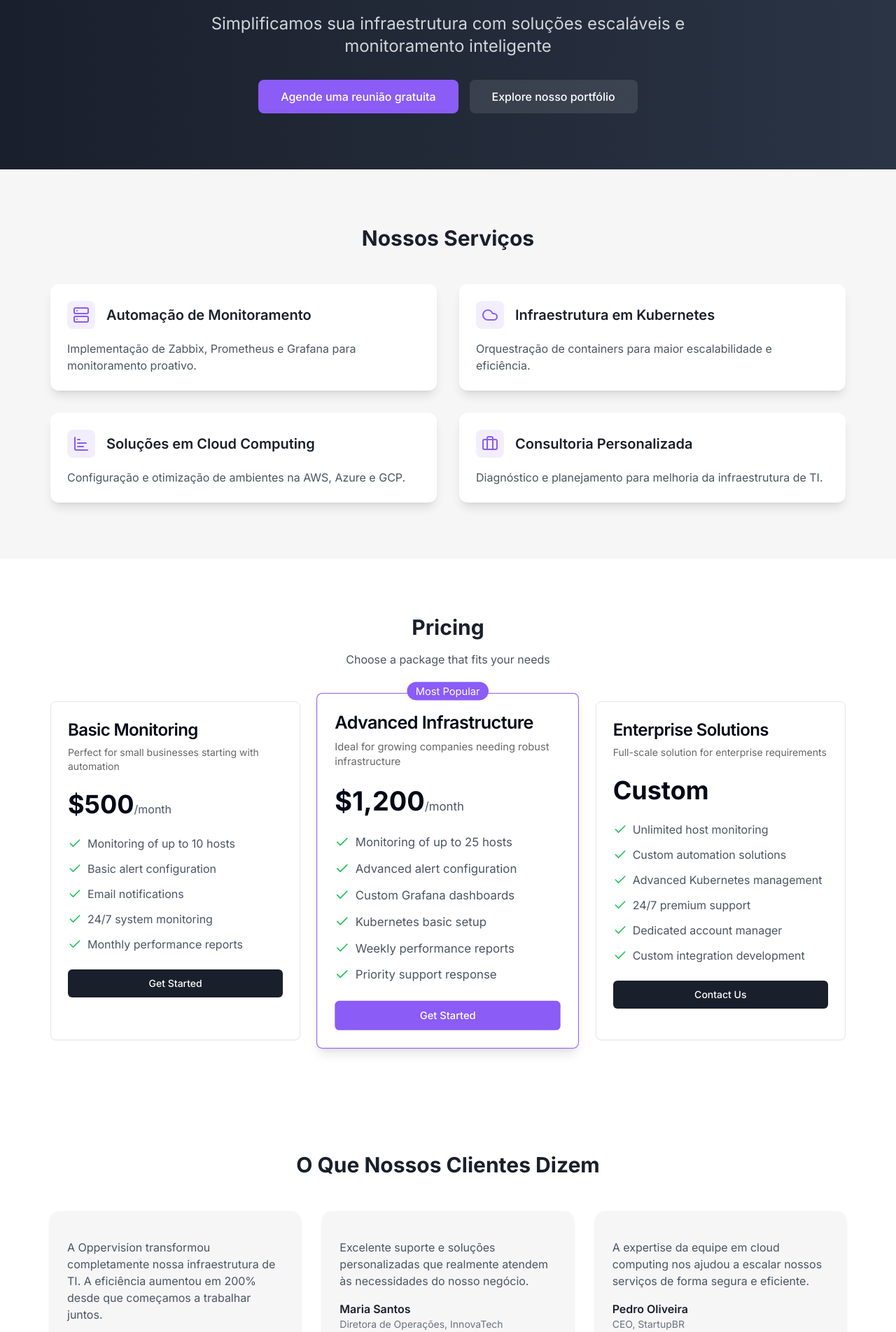
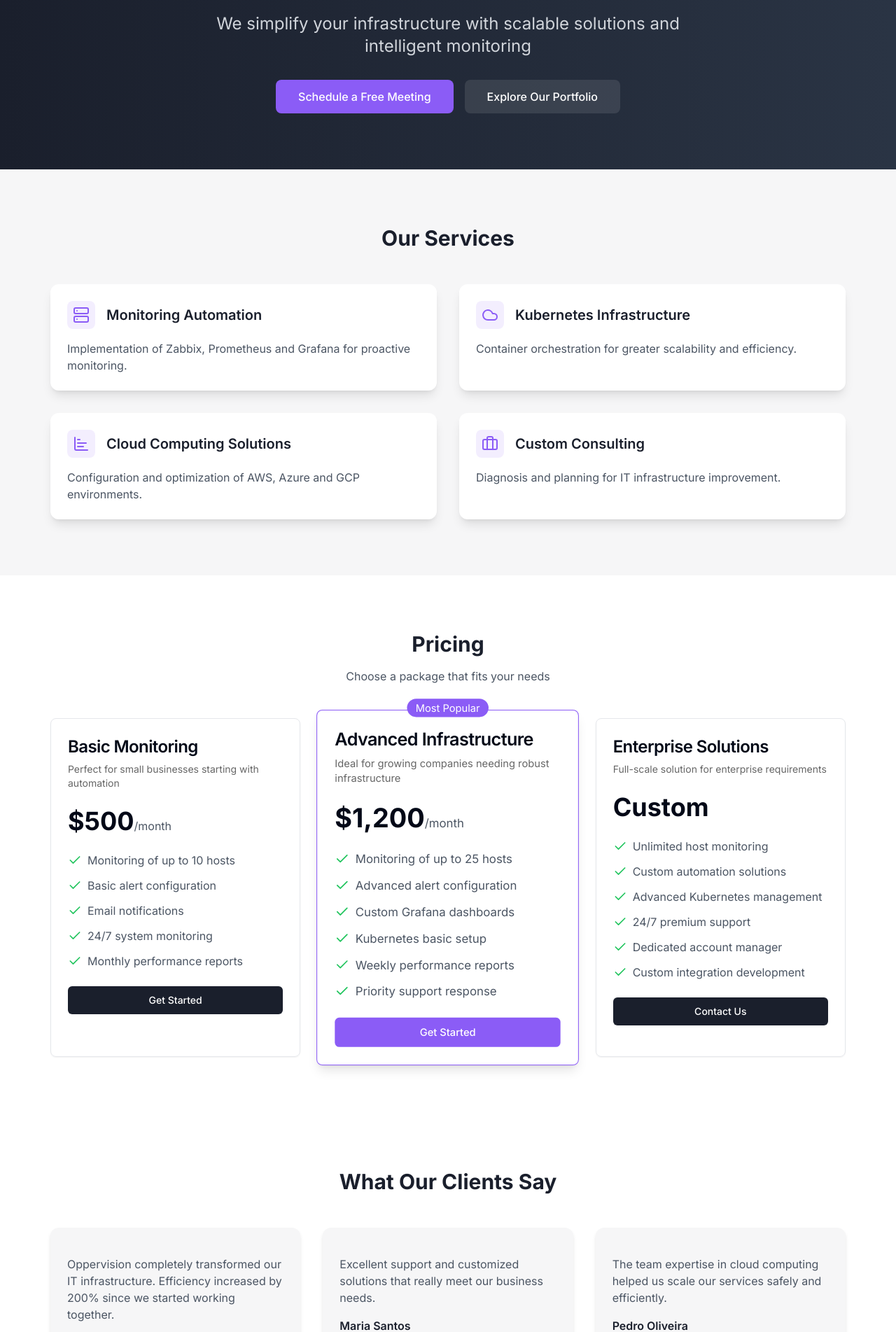
Before and after one commit to EnzoTrevisanDev/oppervision-nexus, a React (Vite) app: page / in a window 1280 px wide. Shown: the part 182-2085 px from the top of the page at 70% size. Built offline with nearby package versions, Linux system fonts and the light colour scheme.

Commit message:
Add translations for website
Implement translations across the entire website to support multiple languages.
[skip gpt_engineer]

```diff
--- a/src/contexts/LanguageContext.tsx
+++ b/src/contexts/LanguageContext.tsx
@@ -70,6 +70,12 @@ const translations = {
     'portfolio.subtitle': 'See how we have helped businesses transform their IT infrastructure',
     'portfolio.viewProject': 'View Project',
     'portfolio.cta': 'Want to see your project here?',
+
+    // Testimonials
+    'testimonials.title': 'What Our Clients Say',
+    'testimonials.1': 'Oppervision completely transformed our IT infrastructure. Efficiency increased by 200% since we started working together.',
+    'testimonials.2': 'Excellent support and customized solutions that really meet our business needs.',
+    'testimonials.3': 'The team expertise in cloud computing helped us scale our services safely and efficiently.',
   },
   'pt-BR': {
     // SEO
@@ -134,6 +140,12 @@ const translations = {
     'portfolio.subtitle': 'Veja como ajudamos empresas a transformar sua infraestrutura de TI',
     'portfolio.viewProject': 'Ver Projeto',
     'portfolio.cta': 'Quer ver seu projeto aqui?',
+
+    // Testimonials
+    'testimonials.title': 'O Que Nossos Clientes Dizem',
+    'testimonials.1': 'A Oppervision transformou completamente nossa infraestrutura de TI. A eficiência aumentou em 200% desde que começamos a trabalhar juntos.',
+    'testimonials.2': 'Excelente suporte e soluções personalizadas que realmente atendem às necessidades do nosso negócio.',
+    'testimonials.3': 'A expertise da equipe em cloud computing nos ajudou a escalar nossos serviços de forma segura e eficiente.',
   }
 };
 
--- a/src/pages/Index.tsx
+++ b/src/pages/Index.tsx
@@ -4,28 +4,31 @@ import Header from "../components/Header";
 import Footer from "../components/Footer";
 import TestimonialCard from "../components/TestimonialCard";
 import PricingSection from "../components/PricingSection";
+import { useLanguage } from "@/contexts/LanguageContext";
 
 const Index = () => {
+  const { t } = useLanguage();
+
   const services = [
     {
       icon: <Server className="w-6 h-6" />,
-      title: "Automação de Monitoramento",
-      description: "Implementação de Zabbix, Prometheus e Grafana para monitoramento proativo."
+      title: t('services.monitoring.title'),
+      description: t('services.monitoring.description')
     },
     {
       icon: <Cloud className="w-6 h-6" />,
-      title: "Infraestrutura em Kubernetes",
-      description: "Orquestração de containers para maior escalabilidade e eficiência."
+      title: t('services.kubernetes.title'),
+      description: t('services.kubernetes.description')
     },
     {
       icon: <ChartBar className="w-6 h-6" />,
-      title: "Soluções em Cloud Computing",
-      description: "Configuração e otimização de ambientes na AWS, Azure e GCP."
+      title: t('services.cloud.title'),
+      description: t('services.cloud.description')
     },
     {
       icon: <Briefcase className="w-6 h-6" />,
-      title: "Consultoria Personalizada",
-      description: "Diagnóstico e planejamento para melhoria da infraestrutura de TI."
+      title: t('services.consulting.title'),
+      description: t('services.consulting.description')
     }
   ];
 
@@ -33,17 +36,17 @@ const Index = () => {
     {
       name: "João Silva",
       role: "CTO, TechCorp",
-      content: "A Oppervision transformou completamente nossa infraestrutura de TI. A eficiência aumentou em 200% desde que começamos a trabalhar juntos."
+      content: t('testimonials.1')
     },
     {
       name: "Maria Santos",
       role: "Diretora de Operações, InnovaTech",
-      content: "Excelente suporte e soluções personalizadas que realmente atendem às necessidades do nosso negócio."
+      content: t('testimonials.2')
     },
     {
       name: "Pedro Oliveira",
       role: "CEO, StartupBR",
-      content: "A expertise da equipe em cloud computing nos ajudou a escalar nossos serviços de forma segura e eficiente."
+      content: t('testimonials.3')
     }
   ];
 
@@ -61,18 +64,22 @@ const Index = () => {
             className="max-w-3xl mx-auto text-center"
           >
             <h1 className="text-4xl md:text-5xl font-bold mb-6">
-              Consultoria em TI e Automação
+              {t('home.hero.title')}
             </h1>
             <p className="text-xl md:text-2xl mb-8 text-gray-300">
-              Simplificamos sua infraestrutura com soluções escaláveis e monitoramento inteligente
+              {t('home.hero.subtitle')}
             </p>
             <div className="flex flex-col sm:flex-row gap-4 justify-center">
-              <a href="/contact"><button className="bg-accent hover:bg-accent/90 text-white px-8 py-3 rounded-lg font-medium transition-colors">
-                Agende uma reunião gratuita
-              </button></a>
-              <a href="/portifolio"><button className="bg-white/10 hover:bg-white/20 text-white px-8 py-3 rounded-lg font-medium transition-colors">
-                Explore nosso portfólio
-              </button></a>
+              <a href="/contact">
+                <button className="bg-accent hover:bg-accent/90 text-white px-8 py-3 rounded-lg font-medium transition-colors">
+                  {t('home.cta.meeting')}
+                </button>
+              </a>
+              <a href="/portfolio">
+                <button className="bg-white/10 hover:bg-white/20 text-white px-8 py-3 rounded-lg font-medium transition-colors">
+                  {t('home.cta.portfolio')}
+                </button>
+              </a>
             </div>
           </motion.div>
         </div>
@@ -81,7 +88,7 @@ const Index = () => {
       {/* Services Section */}
       <section id="services" className="py-20 bg-secondary">
         <div className="container">
-          <h2 className="text-3xl font-bold text-center mb-12 text-primary">Nossos Serviços</h2>
+          <h2 className="text-3xl font-bold text-center mb-12 text-primary">{t('services.title')}</h2>
           <div className="grid grid-cols-1 md:grid-cols-2 gap-8">
             {services.map((service, index) => (
               <motion.div
@@ -110,7 +117,7 @@ const Index = () => {
       {/* Testimonials Section */}
       <section className="py-20 bg-white">
         <div className="container">
-          <h2 className="text-3xl font-bold text-center mb-12 text-primary">O Que Nossos Clientes Dizem</h2>
+          <h2 className="text-3xl font-bold text-center mb-12 text-primary">{t('testimonials.title')}</h2>
           <div className="grid grid-cols-1 md:grid-cols-3 gap-8">
             {testimonials.map((testimonial, index) => (
               <TestimonialCard key={index} {...testimonial} />
```
